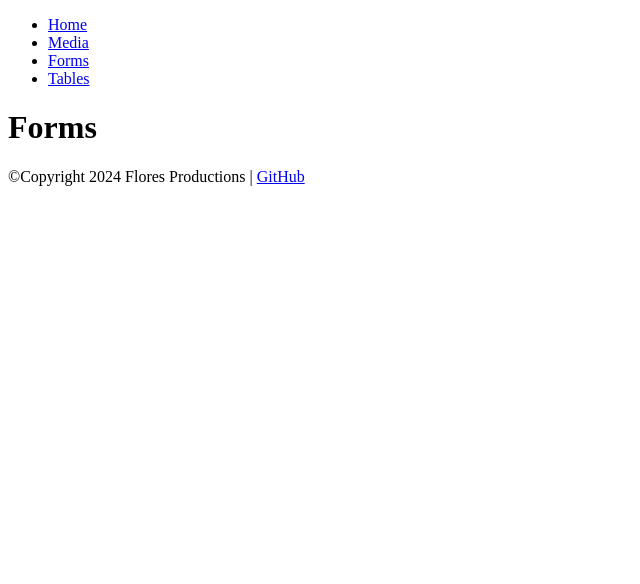
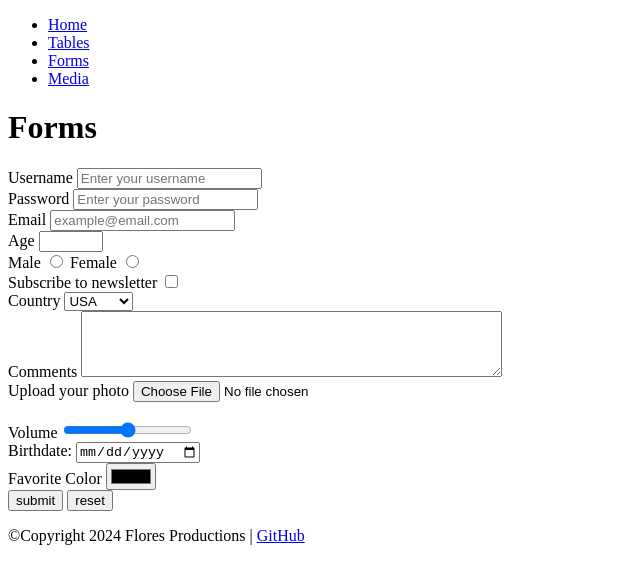
Before and after one commit to flores-97/COMP001A.LectureActivity4, a plain HTML site: page forms.html in a window 1280 px wide. Shown: the whole page, without its empty margins (0-640 px from the left). Drawn offline with Linux system fonts and the light colour scheme.

Commit message:
completed form html.

```diff
--- a/forms.html
+++ b/forms.html
@@ -11,16 +11,90 @@
         <nav>
             <ul>
                 <li><a href="index.html" target="_self">Home</a></li>
-                <li><a href="media.html" target="_self">Media</a>
-                </li><li><a href="forms.html" target="_self">Forms</a></li>
                 <li><a href="tables.html" target="_self">Tables</a></li>
+                <li><a href="forms.html" target="_self">Forms</a></li>
+                <li><a href="media.html" target="_self">Media</a></li>
             </ul>
         </nav>
         <h1>Forms</h1>
     </header>
 
     <main>
+        <form action="/submit" method="post">
+            <label for="username">Username</label>
+            <input type="text" id="username" name="username" placeholder="Enter your username">
 
+            <br>
+
+            <label for="password">Password</label>
+            <input type="password" id="password" placeholder="Enter your password">
+
+            <br>
+
+            <label for="email">Email</label>
+            <input type="email" id="email" placeholder="example@email.com">
+
+            <br>
+
+            <label for="age">Age</label>
+            <input type="number" id="age" min="1" max="100">
+
+            <br>
+
+            <label for="male">Male</label>
+            <input type="radio" id="male" name="gender" value="male">
+
+            <label for="female">Female</label>
+            <input type="radio" id="female" name="gender" value="female">
+
+            <br>
+
+            <label for="subscribe">Subscribe to newsletter</label>
+            <input type="checkbox" id="subscribe" name="subscribe" value="yes">
+
+            <br>
+
+            <label for="country">Country</label>
+            <select name="country" id="name">
+                <option value="usa">USA</option>
+                <option value="canada">Canada</option>
+            </select>
+
+            <br>
+
+            <label for="comments">Comments</label>
+            <textarea name="comments" id="comments" rows="4" cols="50"></textarea>
+
+            <br>
+
+            <label for="file">Upload your photo</label>
+            <input type="file" id="file" name="file">
+
+            <br>
+
+            <input type="hidden" id="userid" name="userid" value="12345">
+
+            <br>
+
+            <label for="volume">Volume</label>
+            <input type="range" id="volume" min="0" max="10">
+
+            <br>
+
+            <label for="birthdate">Birthdate:</label>
+            <input type="date" id="birthdate" name="birthdate">
+
+            <br>
+
+            <label for="favcolor">Favorite Color</label>
+            <input type="color" id="favcolor" name="favcolor">
+
+            <br>
+
+            <input type="submit" value="submit">
+
+            <input type="reset" value="reset">
+        </form>
     </main>
 
     <footer>
```
Also changed, not shown: index.html (+4 -2 lines), tables.html (+2 -2 lines).
